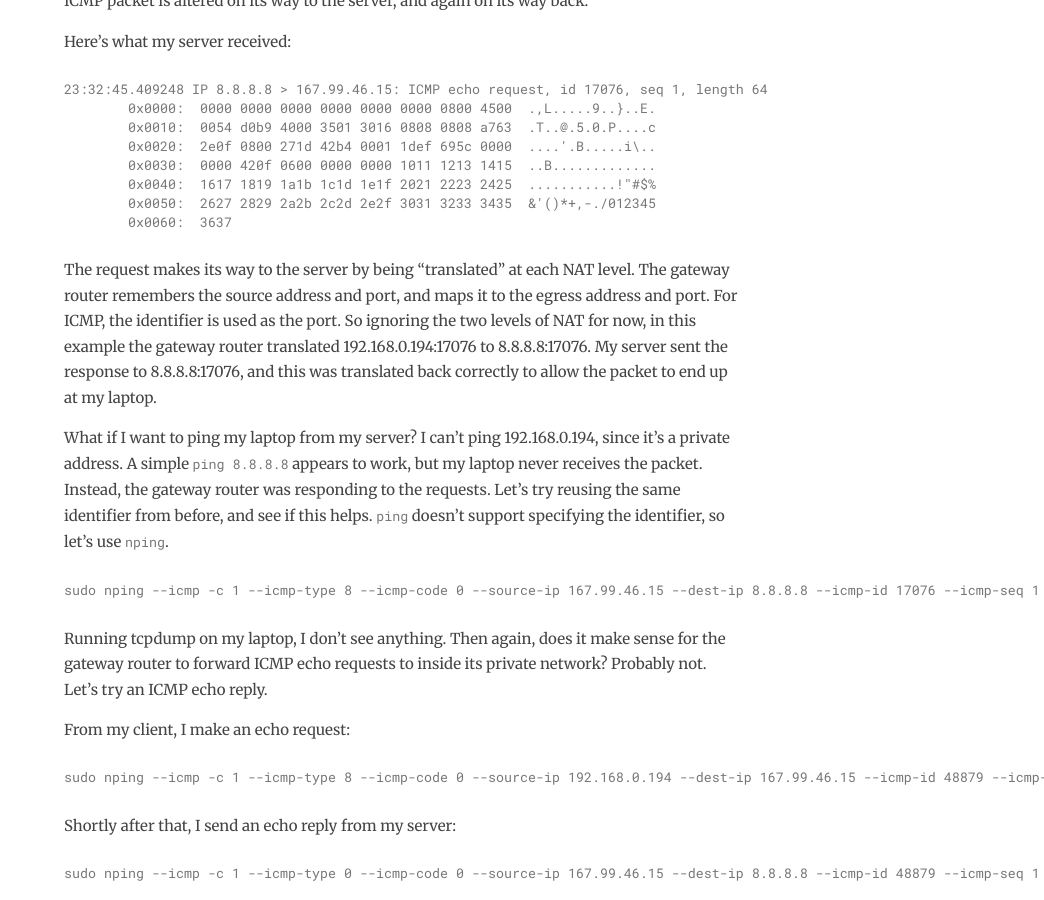
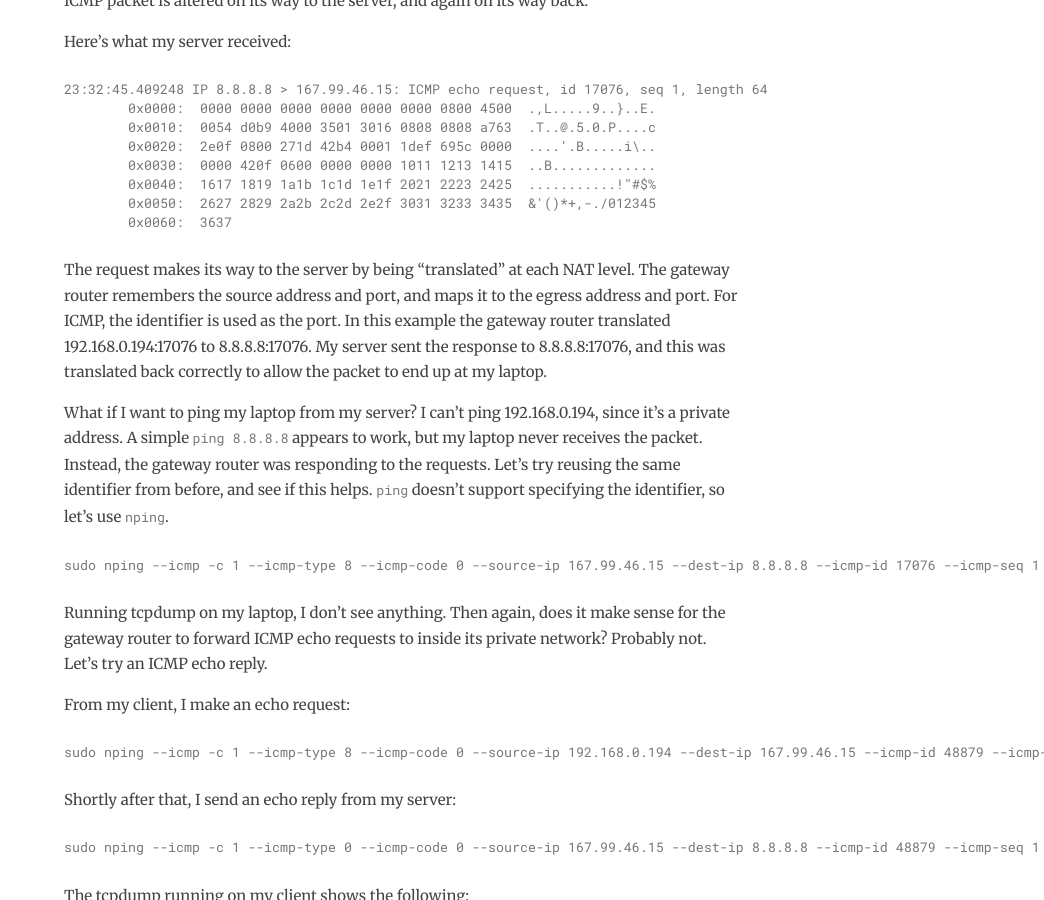
Before and after one commit to avanpo/avanpo.github.io, a Jekyll site: the page built from _posts/2019-02-18-icmp-and-nat.md, in a window 1280 px wide and 900 px high, scrolled down 1204 px. Shown: the whole window, without its empty margins (236-1280 px from the left). Built offline with Jekyll 4.4.1, drawn with Linux system fonts in a browser that asks for light colours; nearby versions of some CDN libraries.

Commit message:
Fix error in NAT post.

````diff
--- a/_posts/2019-02-18-icmp-and-nat.md
+++ b/_posts/2019-02-18-icmp-and-nat.md
@@ -41,7 +41,7 @@ Here's what my server received:
 	0x0060:  3637
 ```
 
-The request makes its way to the server by being "translated" at each NAT level. The gateway router remembers the source address and port, and maps it to the egress address and port. For ICMP, the identifier is used as the port. So ignoring the two levels of NAT for now, in this example the gateway router translated 192.168.0.194:17076 to 8.8.8.8:17076. My server sent the response to 8.8.8.8:17076, and this was translated back correctly to allow the packet to end up at my laptop.
+The request makes its way to the server by being "translated" at each NAT level. The gateway router remembers the source address and port, and maps it to the egress address and port. For ICMP, the identifier is used as the port. In this example the gateway router translated 192.168.0.194:17076 to 8.8.8.8:17076. My server sent the response to 8.8.8.8:17076, and this was translated back correctly to allow the packet to end up at my laptop.
 
 What if I want to ping my laptop from my server? I can't ping 192.168.0.194, since it's a private address. A simple `ping 8.8.8.8` appears to work, but my laptop never receives the packet. Instead, the gateway router was responding to the requests. Let's try reusing the same identifier from before, and see if this helps. `ping` doesn't support specifying the identifier, so let's use `nping`.
 
````
